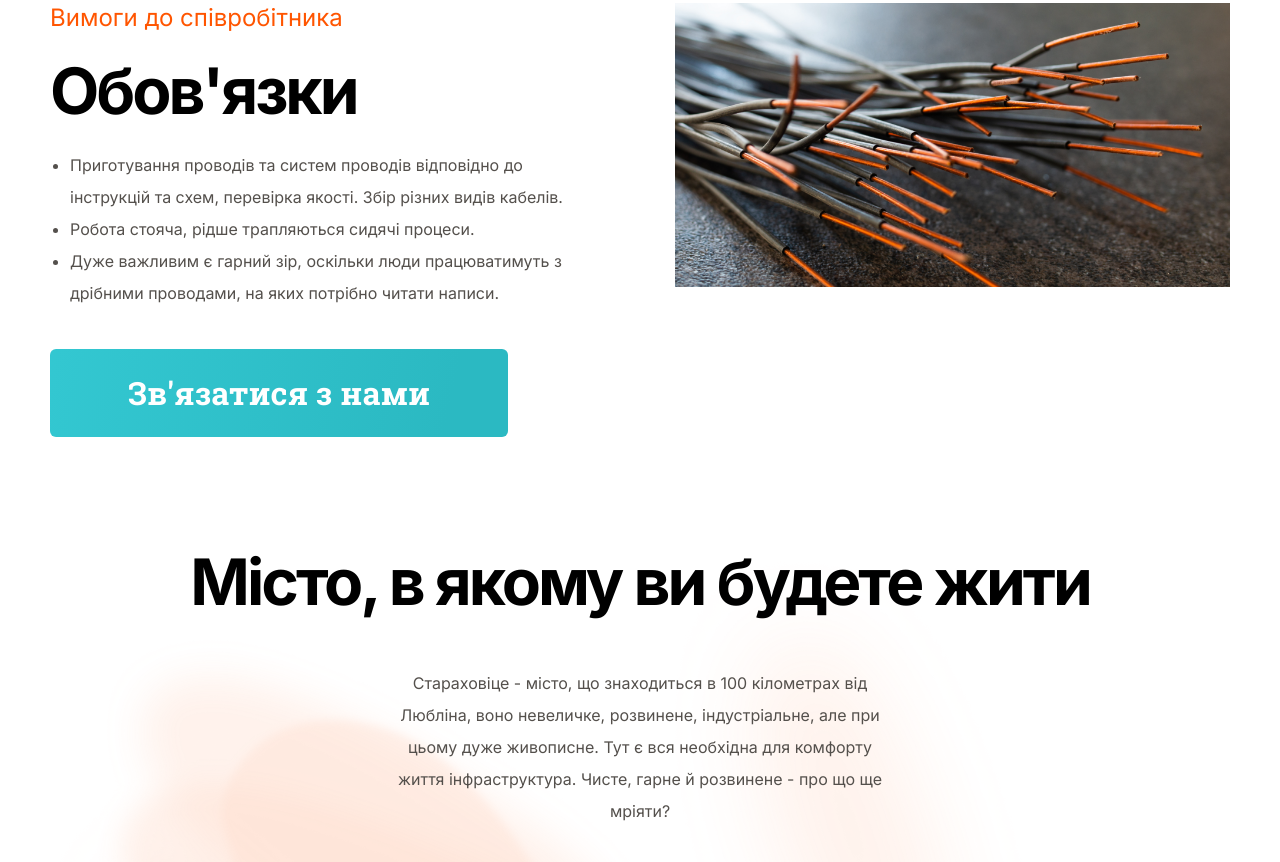
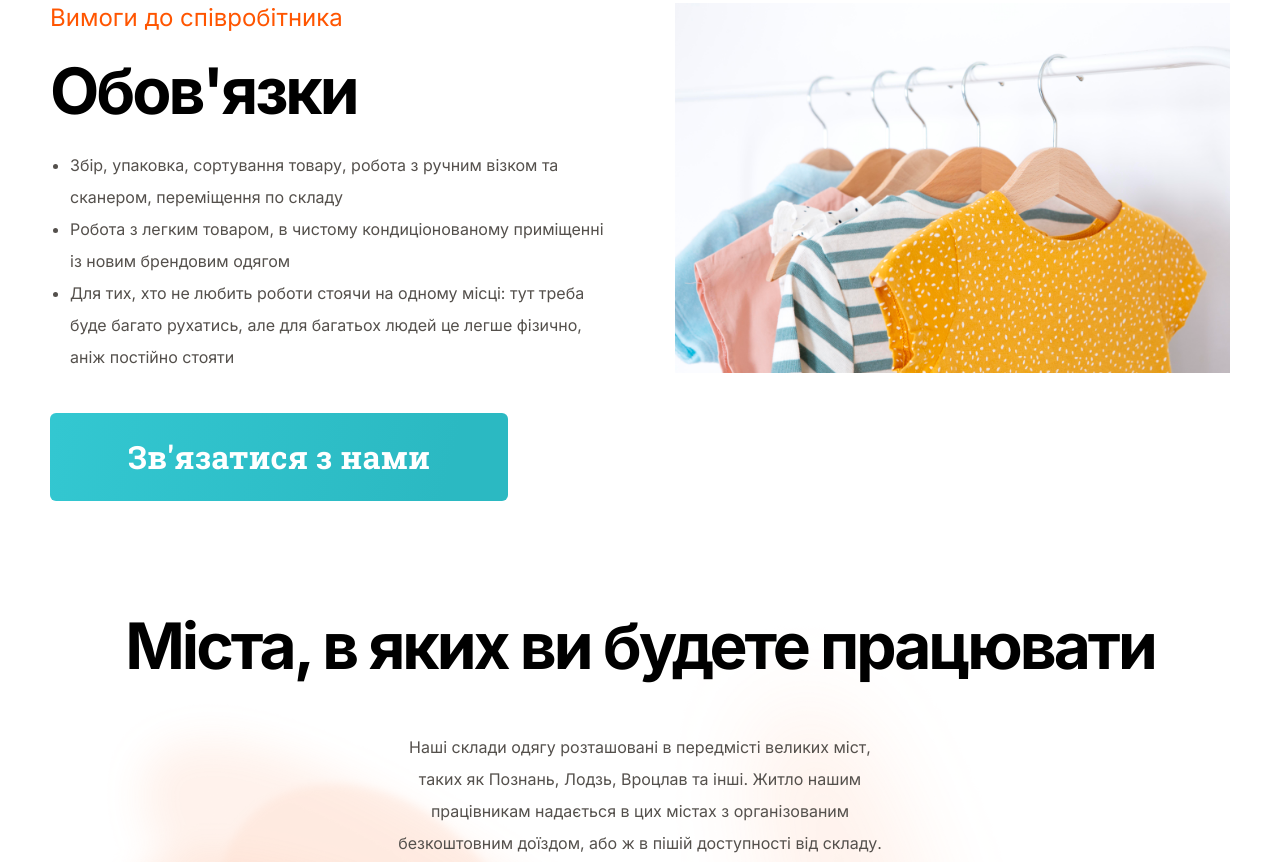
Before and after one commit to RomanKoriachko/ewl_wearhouse, a plain HTML site: page index.html in a window 1280 px wide. Shown: the part 4976-5838 px from the top of the page. Drawn offline with nearby package versions, Linux system fonts and the light colour scheme.

```diff
--- a/index.html
+++ b/index.html
@@ -491,18 +491,13 @@
                             <p class="requirements-title">Обов'язки</p>
                             <ul class="requirements-list">
                                 <li>
-                                    Приготування проводів та систем проводів
-                                    відповідно до інструкцій та схем, перевірка
-                                    якості. Збір різних видів кабелів.
+                                    Збір, упаковка, сортування товару, робота з ручним візком та сканером, переміщення по складу
                                 </li>
                                 <li>
-                                    Робота стояча, рідше трапляються сидячі
-                                    процеси.
+                                    Робота з легким товаром, в чистому кондиціонованому приміщенні із новим брендовим одягом
                                 </li>
                                 <li>
-                                    Дуже важливим є гарний зір, оскільки люди
-                                    працюватимуть з дрібними проводами, на яких
-                                    потрібно читати написи.
+                                    Для тих, хто не любить роботи стоячи на одному місці: тут треба буде багато рухатись, але для багатьох людей це легше фізично, аніж постійно стояти
                                 </li>
                             </ul>
                             <button class="main-btn requirements-btn">
@@ -510,7 +505,7 @@
                             </button>
                         </div>
                         <div class="requirements-img">
-                            <img src="images/requirements-img.png" alt="" />
+                            <img src="images/requirements-img.jpg" alt="" />
                         </div>
                     </div>
                     <button class="main-btn requirements-btn-mobile">
@@ -521,15 +516,15 @@
             <section class="video-section">
                 <div class="video-bg">
                     <div class="container">
-                        <p class="video-title">Місто, в якому ви будете жити</p>
+                        <p class="video-title">Міста, в яких ви будете працювати</p>
                         <p class="video-text">
-                            Стараховіце - місто, що знаходиться в 100 кілометрах від Любліна, воно невеличке, розвинене, індустріальне, але при цьому дуже живописне. Тут є вся необхідна для комфорту життя інфраструктура. Чисте, гарне й розвинене - про що ще мріяти?
+                            Наші склади одягу розташовані в передмісті великих міст, таких як Познань, Лодзь, Вроцлав та інші. Житло нашим працівникам надається в цих містах з організованим безкоштовним доїздом, або ж в пішій доступності від складу.
                         </p>
                         <iframe
                             class="video-content"
                             width="80%"
                             height="100%"
-                            src="https://www.youtube.com/embed/BDG3aQH1O0g"
+                            src="https://www.youtube.com/embed/1CJzzIoTf_k?si=S74J_s5Xn3nJ3GQc"
                             title="YouTube video player"
                             frameborder="0"
                             allow="accelerometer; autoplay; clipboard-write; encrypted-media; gyroscope; picture-in-picture; web-share"
```
Also changed, not shown: images/requirements-img.jpg (added), images/requirements-img.png (deleted).
